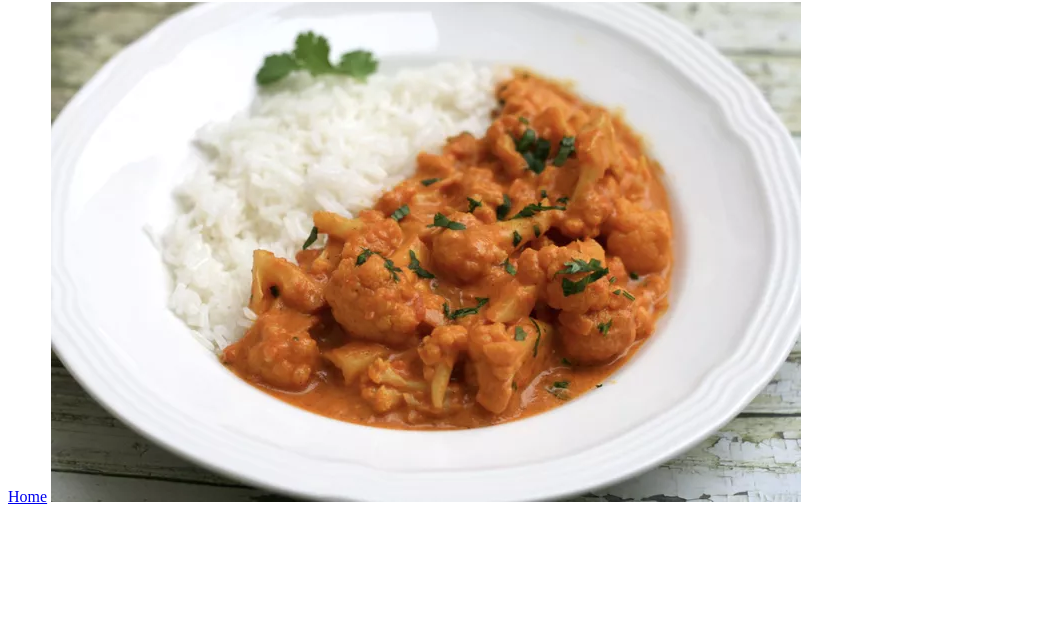
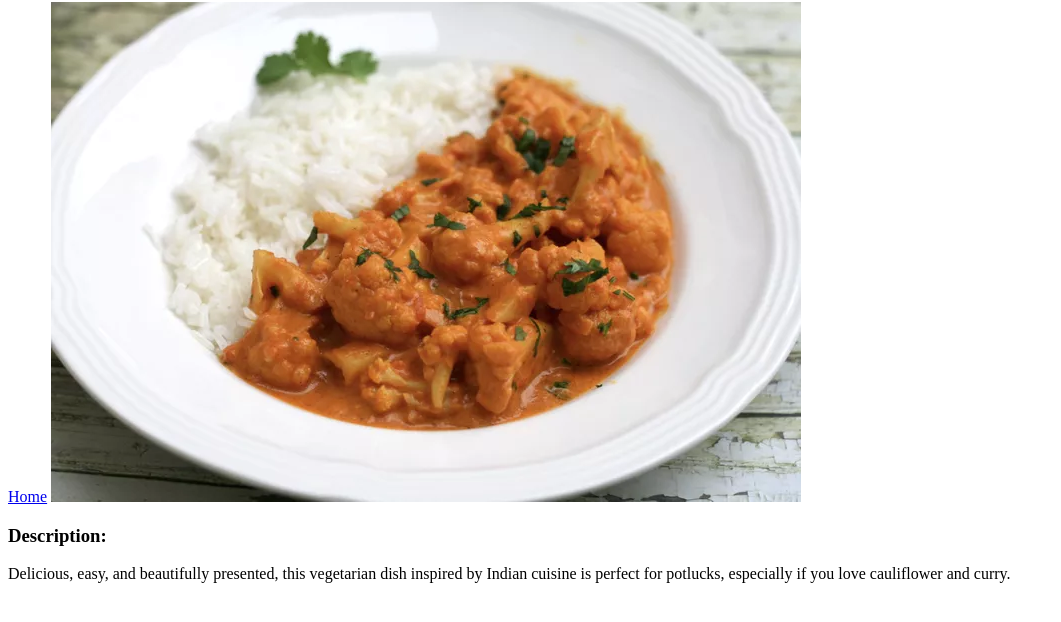
Before and after one commit to gronik97/odin-recipes, a plain HTML site: page recipes/curry.html in a window 1280 px wide. Shown: the part 78-700 px from the top of the page, without its empty margins (0-1061 px from the left). Drawn offline with Linux system fonts and the light colour scheme.

Commit message:
Add description section with heading and paragraph on curry page
Added a new h3 heading labeled "Description" under the dish image on the curry.html page.
Below the heading, included a paragraph providing a brief description of the curry recipe.

```diff
--- a/recipes/curry.html
+++ b/recipes/curry.html
@@ -11,6 +11,9 @@
     <h1>Vegetarian Curried Cauliflower</h1>
     <a href="/index.html">Home</a>
     <img src="/images/Curry.webp" alt="A delicious looking curry on a white plate">
+    <h3>Description: </h3>
+    <p>Delicious, easy, and beautifully presented, this vegetarian dish inspired by Indian cuisine is perfect for
+        potlucks, especially if you love cauliflower and curry.</p>
 </body>
 
 </html>
```
